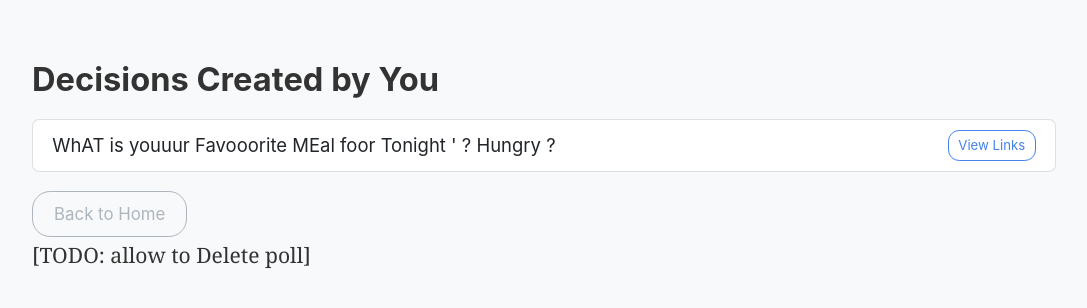
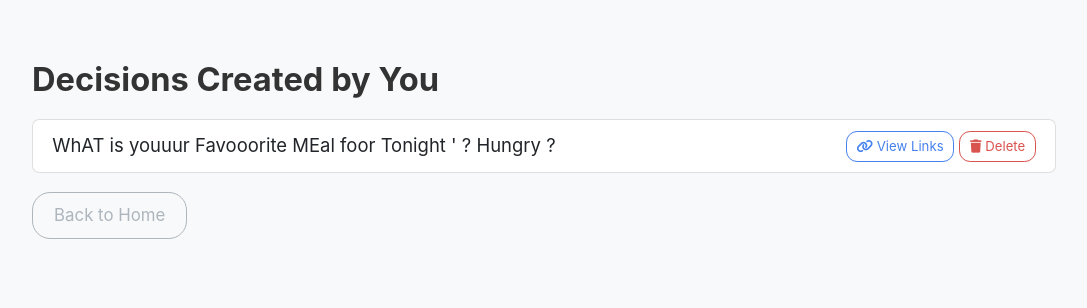
Before and after one commit to Decide-Mieux/app, a Flask app: page /creator/Paul-McKay in a window 1280 px wide. Shown: the top 308 px of the page, without its empty margins (96-1183 px from the left). Run offline with Flask 3, Linux system fonts and the light colour scheme; data comes from the database, SQL or seed files in the repository; some libraries are stand-ins or nearby versions.

Commit message:
Update creator_dashboard.html

```diff
--- a/app/templates/creator_dashboard.html
+++ b/app/templates/creator_dashboard.html
@@ -5,6 +5,8 @@
     <title>Your Decisions</title>
     <link href="https://cdn.jsdelivr.net/npm/bootswatch@5.3.0/dist/litera/bootstrap.min.css" rel="stylesheet">
     <link rel="stylesheet" href="{{ url_for('static', filename='style.css') }}">
+    <link rel="stylesheet" href="https://cdnjs.cloudflare.com/ajax/libs/font-awesome/6.5.0/css/all.min.css">
+
 </head>
 <body class="bg-light">
 <div class="container py-5">
@@ -14,7 +16,14 @@
         {% for d in decisions %}
             <li class="list-group-item d-flex justify-content-between align-items-center">
                 {{ d.name }}
-                <a href="/share/{{ d.id }}" class="btn btn-sm btn-outline-primary">View Links</a>
+                <div>
+                <a href="/share/{{ d.id }}" class="btn btn-sm btn-outline-primary">
+                    <i class="fa-solid fa-link"></i> View Links
+                </a>
+                <button class="btn btn-sm btn-outline-danger" onclick="confirmDelete('{{ d.id }}')">
+                    <i class="fa-solid fa-trash"></i> Delete
+                </button>
+                </div>
             </li>
         {% endfor %}
         </ul>
@@ -22,7 +31,18 @@
         <p>No decisions found for this creator ID.</p>
     {% endif %}
     <a href="/" class="btn btn-outline-secondary mt-3">Back to Home</a>
-    <p>[TODO: allow to Delete poll]</p>
 </div>
+<script>
+function confirmDelete(decisionId) {
+    if (confirm("Are you sure you want to delete this poll? This cannot be undone.")) {
+        fetch(`/delete/${decisionId}`, {
+            method: "POST"
+        }).then(() => {
+            window.location.reload();
+        });
+    }
+}
+</script>
+
 </body>
 </html>
```
